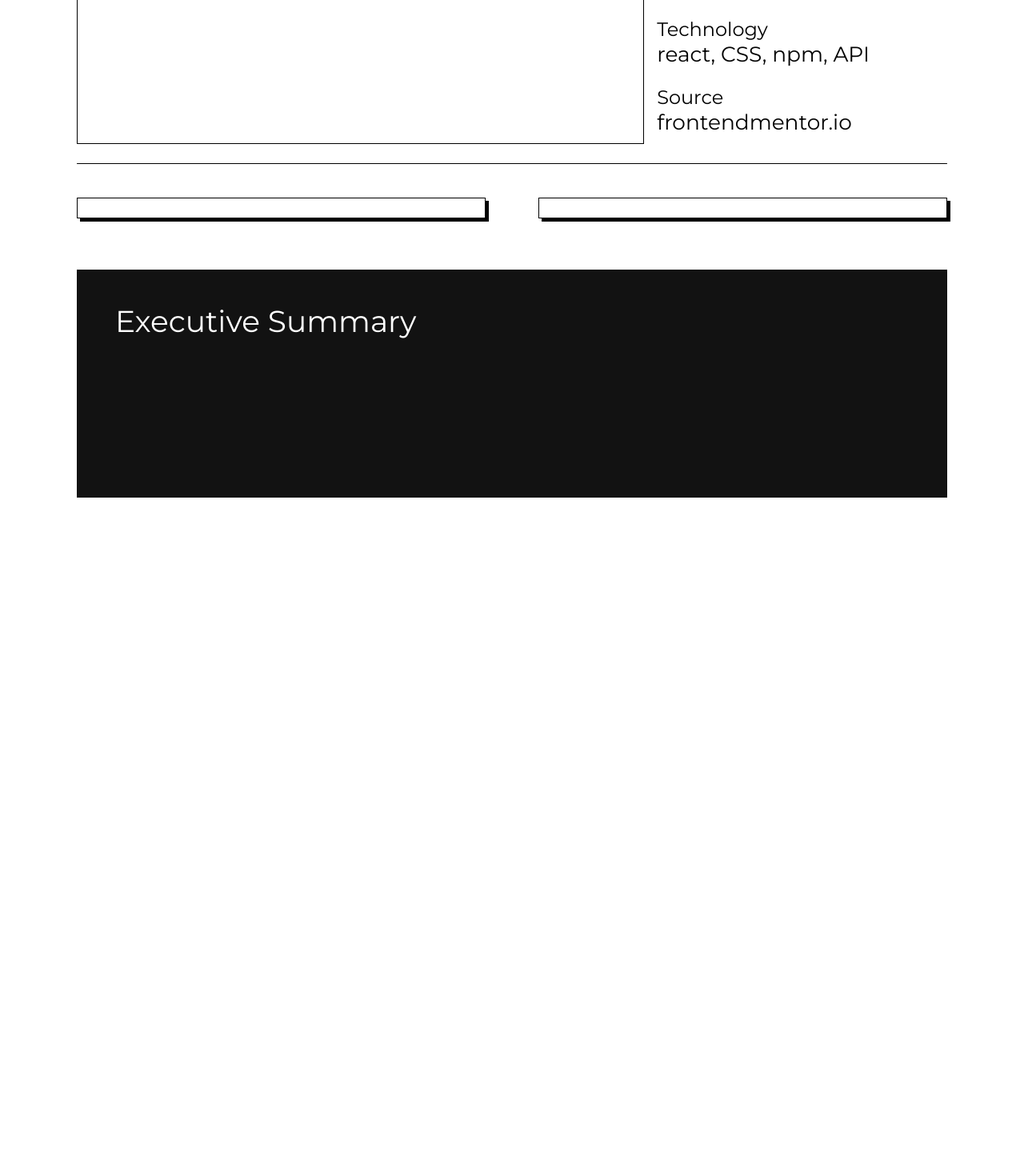
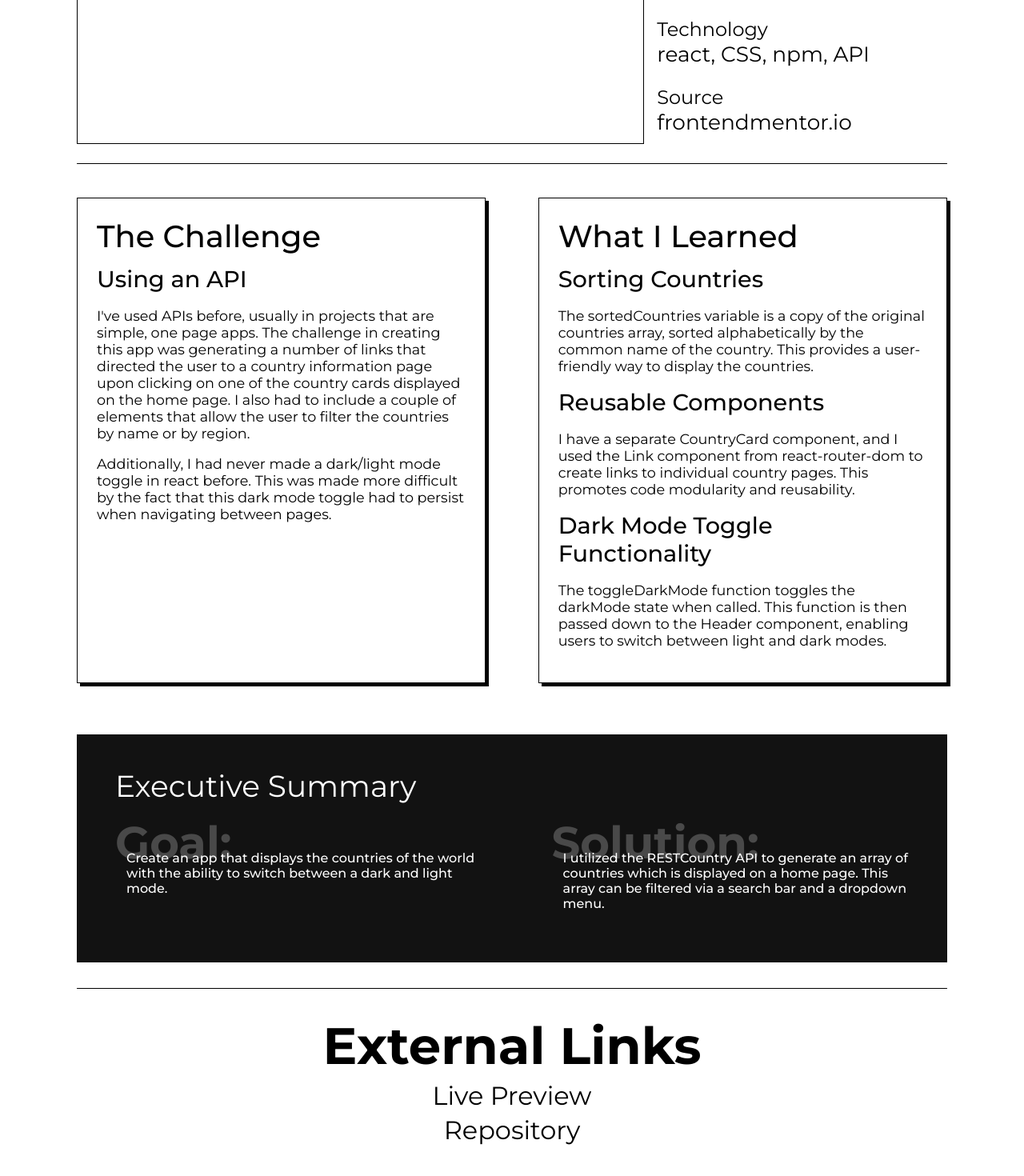
Before and after one commit to ayeyaiyai/connor-portfolio, a React (Vite) app: page /where-in-the-world in a window 1280 px wide. Shown: the part 464-1934 px from the top of the page at 80% size. Before the commit the page ends 1166 px from the top, so only its background shows below. Built offline with nearby package versions, Linux system fonts and the light colour scheme.

Commit message:
Add elements for SelectedWork components

```diff
--- a/src/components/selected-works/WhereInTheWorld.jsx
+++ b/src/components/selected-works/WhereInTheWorld.jsx
@@ -37,11 +37,40 @@ function WhereInTheWorld() {
                     </section>
                     <div className="section-divider"></div>
                     <section className="selected-work-info">
-                        <div className="selected-work-info-section"></div>
-                        <div className="selected-work-info-section"></div>
+                        <div className="selected-work-info-section">
+                            <div className="info-section-title">The Challenge</div>
+                            <div className="info-section-subtitle">Using an API</div>
+                            <p className="info-section-body">I've used APIs before, usually in projects that are simple, one page apps. The challenge in creating this app was generating a number of links that directed the user to a country information page upon clicking on one of the country cards displayed on the home page. I also had to include a couple of elements that allow the user to filter the countries by name or by region.</p>
+                            <p className="info-section-body">Additionally, I had never made a dark/light mode toggle in react before. This was made more difficult by the fact that this dark mode toggle had to persist when navigating between pages.</p>
+                        </div>
+                        <div className="selected-work-info-section">
+                            <div className="info-section-title">What I Learned</div>
+                            <div className="info-section-subtitle">Sorting Countries</div>
+                            <p className="info-section-body">The sortedCountries variable is a copy of the original countries array, sorted alphabetically by the common name of the country. This provides a user-friendly way to display the countries.</p>
+                            <div className="info-section-subtitle">Reusable Components</div>
+                            <p className="info-section-body">I have a separate CountryCard component, and I used the Link component from react-router-dom to create links to individual country pages. This promotes code modularity and reusability.</p>
+                            <div className="info-section-subtitle">Dark Mode Toggle Functionality</div>
+                            <p className="info-section-body">The toggleDarkMode function toggles the darkMode state when called. This function is then passed down to the Header component, enabling users to switch between light and dark modes.</p>
+                        </div>
                     </section>
                     <section className="executive-summary-container">
-                        <div className="executive-summary-title">Executive Summary</div>
+                        <span className="executive-summary-title">Executive Summary</span>
+                        <div className="executive-summary-body">
+                            <div className="executive-summary summary-left">
+                                <div className="executive-summary-body-title">Goal:</div>
+                                <div className="executive-summary-subtitle">Create an app that displays the countries of the world with the ability to switch between a dark and light mode.</div>
+                            </div>
+                            <div className="executive-summary summary-right">
+                                <div className="executive-summary-body-title">Solution:</div>
+                                <div className="executive-summary-subtitle">I utilized the RESTCountry API to generate an array of countries which is displayed on a home page. This array can be filtered via a search bar and a dropdown menu.</div>
+                            </div>
+                        </div>
+                    </section>
+                    <div className="section-divider"></div>
+                    <section className="external-links">
+                        <div className="external-links-title">External Links</div>
+                        <div className="external-link"><a target="_blank" rel="noopener" href="https://connor-country-api.netlify.app/">Live Preview</a></div>
+                        <div className="external-link"><a target="_blank" rel="noopener" href="https://github.com/ayeyaiyai/country-api">Repository</a></div>
                     </section>
                 </div>
             </section>
```
